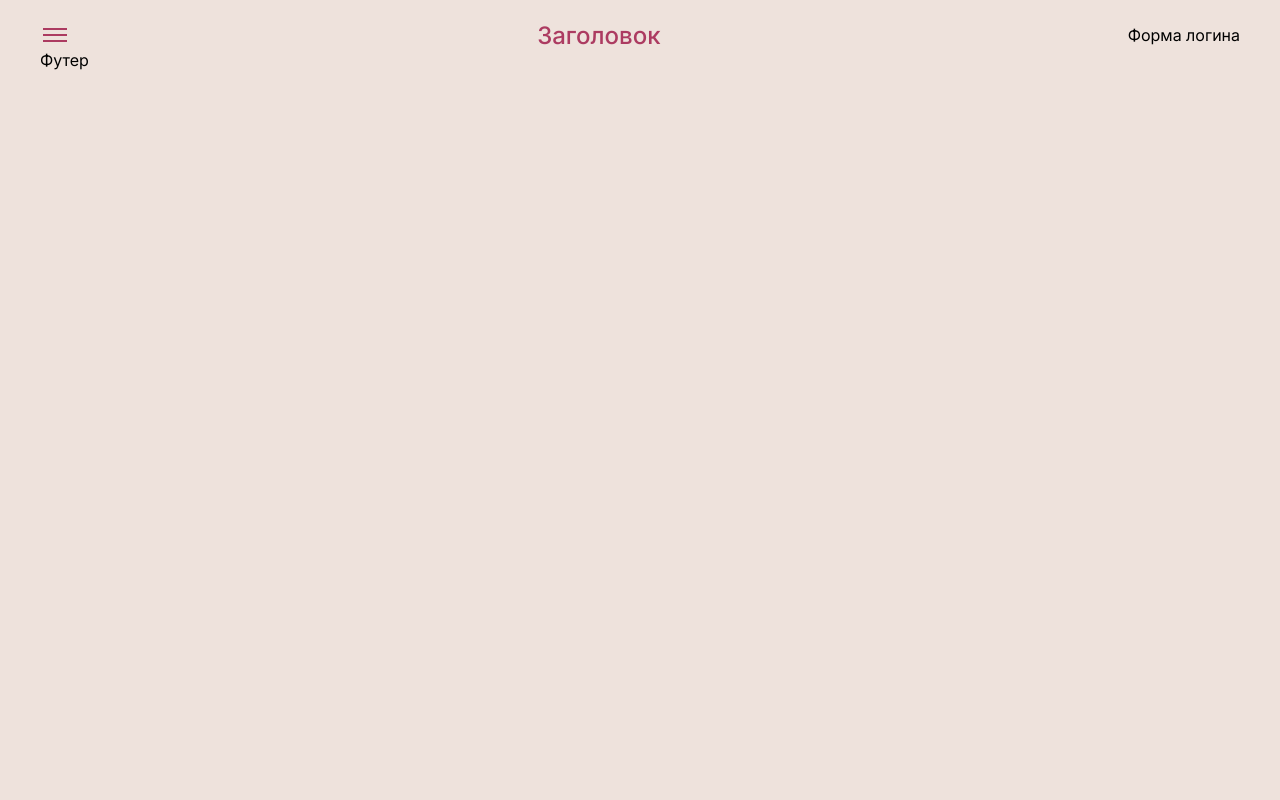
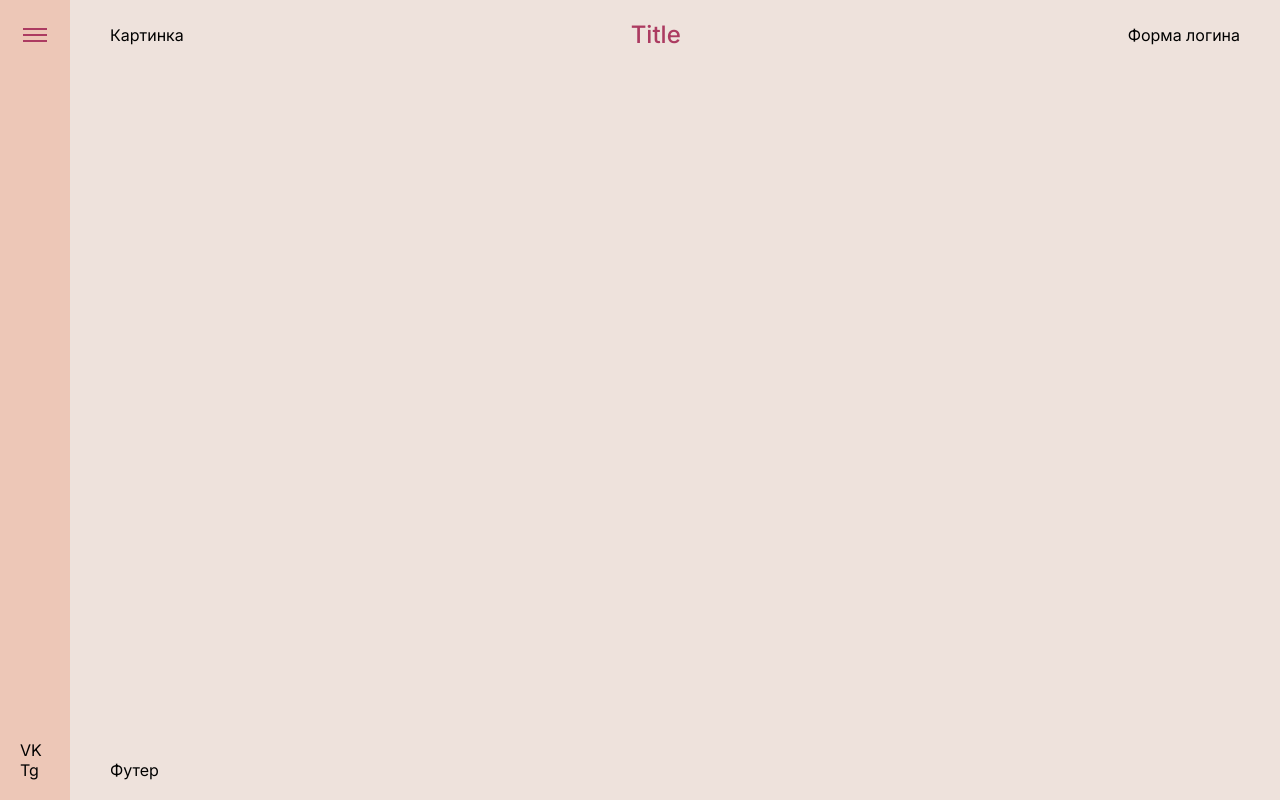
Before and after one commit to Mollycodd1e/animaldeploy, a Next.js app: page / in a window 1280 px wide. Built offline with nearby package versions, Linux system fonts and the light colour scheme.

Commit message:
fix/ change side menu css

```diff
--- a/src/app/global.scss
+++ b/src/app/global.scss
@@ -5,8 +5,6 @@ html {
 	background-color: $secondary;
 
 	main {
-		display: flex;
-		flex-direction: column;
 		height: 100%;
 	}
 }
--- a/src/app/page.module.scss
+++ b/src/app/page.module.scss
@@ -1,3 +1,61 @@
+@import './styles/color';
+
+@keyframes openMenu {
+	0% {
+		width: 70px;
+	}
+
+	100% {
+		width: 300px;
+	}
+}
+
+@keyframes closeMenu {
+	0% {
+		width: 300px;
+	}
+
+	100% {
+		width: 70px;
+	}
+}
+
 .main {
+	position: relative;
+	display: flex;
+	flex-direction: row;
+}
+
+.left {
+	position: absolute;
+	display: flex;
+	flex-direction: column;
+
+	padding: 20px;
+	height: 100vh;
+	top: 0;
+	left: 0;
+	z-index: 10;
+	background: $primary;
+	animation: closeMenu 0.5s ease;
+	animation-fill-mode: forwards;
+}
+
+.leftOpen {
+	transition: width 0.5s ease;
+	animation: openMenu 0.5s ease;
+	animation-fill-mode: forwards;
+}
+
+.right {
+	display: flex;
+	flex-direction: column;
+	justify-content: space-between;
+	width: 100%;
 	padding: 20px 40px;
+	margin-left: 70px;
 }
+
+.socials {
+	margin-top: auto;
+}
--- a/src/app/page.tsx
+++ b/src/app/page.tsx
@@ -1,11 +1,43 @@
+'use client'
+
+import { useState } from 'react'
 import s from './page.module.scss'
+import { Burger } from './shared/burger'
 import { Header } from './widgets/header/header'
+import classNames from 'classnames'
 
 export default function Home() {
+	const [isMenuOpen, setIsMenuOpen] = useState(false)
+
+	const menuToggleHandleer = () => {
+		setIsMenuOpen(prev => !prev)
+	}
+
 	return (
 		<main className={s.main}>
-			<Header />
-			<div>Футер</div>
+			<div className={classNames(s.left, {[s.leftOpen]: isMenuOpen})}>
+				<Burger onClick={menuToggleHandleer}/>
+				<div className={s.socials}>
+					<div>VK</div>
+					<div>Tg</div>
+				</div>
+				{/* <ul>
+					<li>Приветики</li>
+					<li>Приветики</li>
+					<li>Приветики</li>
+					<li>Приветики</li>
+					<li>Приветики</li>
+					<li>Приветики</li>
+					<li>Приветики</li>
+					<li>Приветики</li>
+					<li>Приветики</li>
+					<li>Приветики</li>
+				</ul> */}
+			</div>
+			<div className={s.right}>
+				<Header />
+				<div>Футер</div>
+			</div>
 		</main>
 	)
 }
--- a/src/app/shared/burger/ui/index.tsx
+++ b/src/app/shared/burger/ui/index.tsx
@@ -1,18 +1,24 @@
+import { useState } from 'react'
 import s from './style.module.scss'
+import classNames from 'classnames'
 
 interface IBurgerProps {
-	children?: React.ReactNode
 	onClick: () => void
 }
 
-export const Burger = ({ children, onClick }: IBurgerProps) => {
+export const Burger = ({ onClick }: IBurgerProps) => {
+	const [isOpen, setIsOpen] = useState<boolean>(false)
 
 	return (
-		<div className={s.menuBtn} onClick={onClick}>
-			<button type="button" className={s.burgerToggle}>
-				<div className={s.burgerTop}></div>
-				<div className={s.burgerMid}></div>
-				<div className={s.burgerBot}></div>
+		<div
+			className={s.menuBtn}
+			onClick={onClick}>
+			<button
+				type='button'
+				className={classNames(s.burgerToggle, { [s.open]: isOpen })}>
+				<div className={s.burgerTop} />
+				<div className={s.burgerMid} />
+				<div className={s.burgerBot} />
 			</button>
 		</div>
 	)
--- a/src/app/shared/burger/ui/style.module.scss
+++ b/src/app/shared/burger/ui/style.module.scss
@@ -1,4 +1,42 @@
 @import './../../../styles/color';
+
+@keyframes topLine {
+	0% {
+		transform: rotate(0deg);
+	}
+
+	50% {
+		transform: rotate(45deg);
+	}
+
+	100% {
+		transform: rotate(0deg);
+	}
+}
+
+@keyframes midLine {
+	0% {
+		opacity: 0;
+	}
+
+	100% {
+		opacity: 1;
+	}
+}
+
+@keyframes botLine {
+	0% {
+		transform: rotate(0deg);
+	}
+
+	50% {
+		transform: rotate(-45deg);
+	}
+
+	100% {
+		transform: rotate(0deg);
+	}
+}
 
 .menuBtn {
 	position: relative;
--- a/src/app/widgets/header/ui/index.tsx
+++ b/src/app/widgets/header/ui/index.tsx
@@ -1,41 +1,16 @@
-'use client'
-
-import { Burger } from '@/app/shared/burger'
 import s from './style.module.scss'
-import { useState } from 'react'
-import classNames from 'classnames'
 
 interface IHeaderProps {
 	className?: string
 }
 
 export const Header = ({}: IHeaderProps) => {
-	const [isMenuOpen, setIsMenuOpen] = useState<boolean>(false)
-
-	const onBurgerHandler = () => {
-		setIsMenuOpen((prev) => !prev)
-	}
 
 	return (
 		<div className={s.header}>
-			<Burger onClick={onBurgerHandler} />
-			<h2>Заголовок</h2>
+			<div>Картинка</div>
+			<h2>Title</h2>
 			<div>Форма логина</div>
-			<div className={classNames(s.leftMenu, { [s.leftMenuOpen]: isMenuOpen })}>
-				<div onClick={onBurgerHandler}>Close</div>
-				<ul>
-					<li>Приветики</li>
-					<li>Приветики</li>
-					<li>Приветики</li>
-					<li>Приветики</li>
-					<li>Приветики</li>
-					<li>Приветики</li>
-					<li>Приветики</li>
-					<li>Приветики</li>
-					<li>Приветики</li>
-					<li>Приветики</li>
-				</ul>
-			</div>
 		</div>
 	)
 }
--- a/src/app/widgets/header/ui/style.module.scss
+++ b/src/app/widgets/header/ui/style.module.scss
@@ -1,23 +1,4 @@
 @import '@/app/styles/color.scss';
-
-@keyframes menuOpen {
-	0% {
-		left: -300px;
-	}
-	100% {
-		left: 0;
-	}
-}
-
-@keyframes c {
-	0% {
-		left: 0;
-	}
-	100% {
-		left: -300px;
-	}
-}
-
 
 .header {
 	display: flex;
@@ -30,22 +11,3 @@
 	font-weight: 500;
 	color: $header;
 }
-
-.leftMenu {
-	display: none;
-	position: absolute;
-	padding: 20px;
-	width: 300px;
-	height: 100vh;
-	left: -300px;
-	top: 0;
-	background: $primary;
-	animation: menuClose 1s ease;
-	animation-fill-mode: forwards;
-}
-
-.leftMenuOpen {
-	display: block;
-	animation: menuOpen 1s ease;
-	animation-fill-mode: forwards;
-}
```
